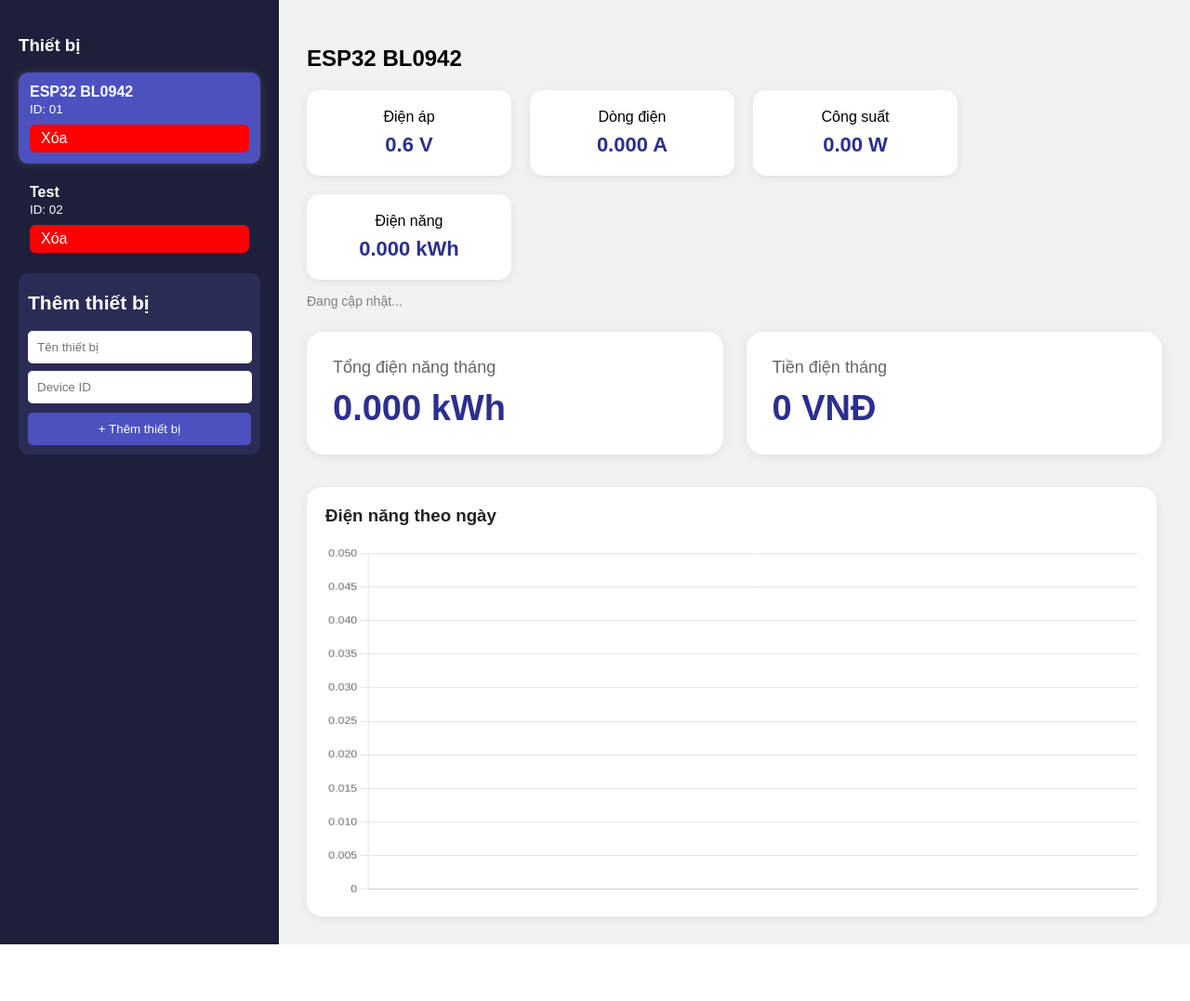
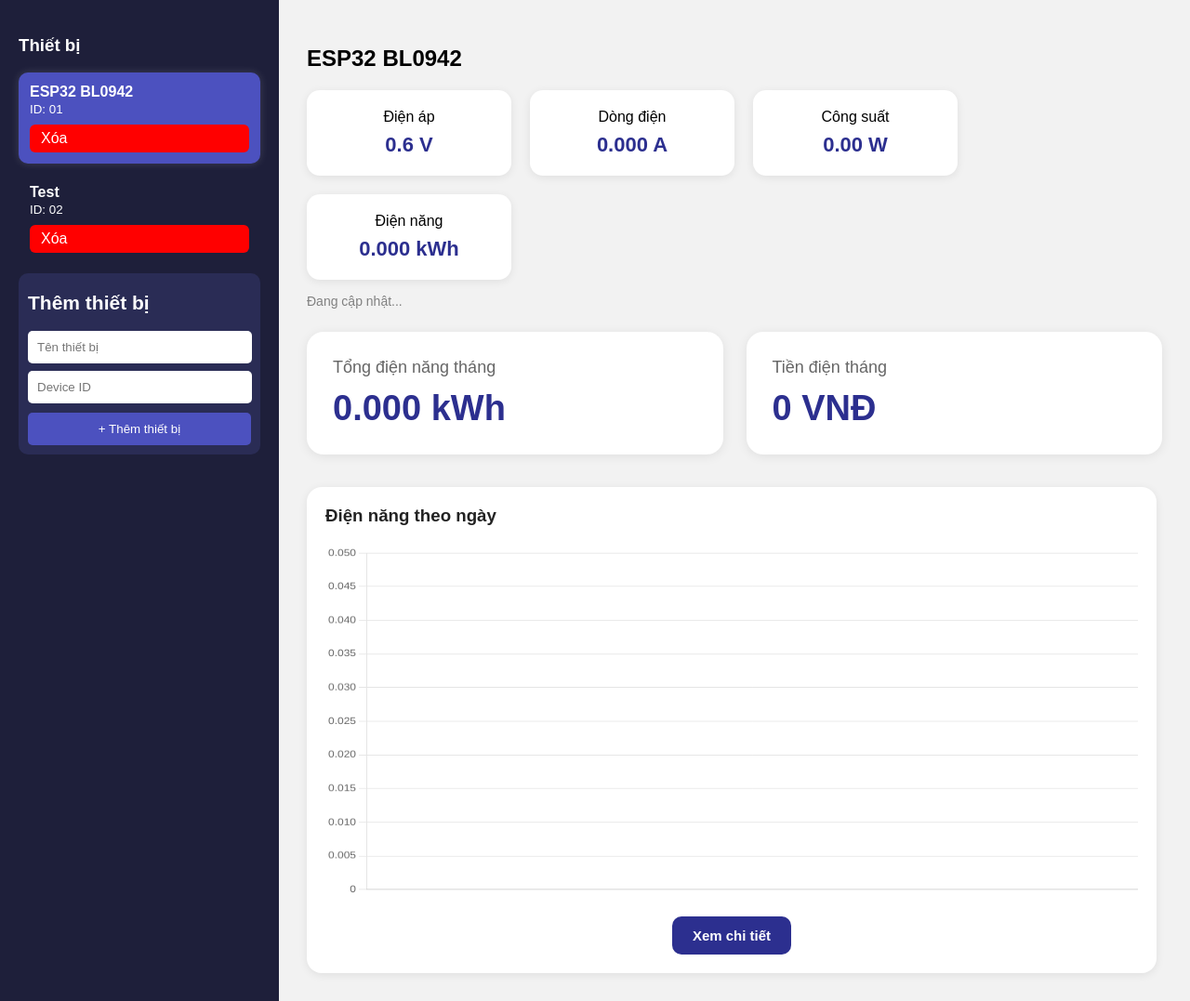
Before and after one commit to TranQuocBao1207/BL0942-WEB, a Django app: template templates/dashboard.html in a window 1280 px wide. Shown: the part 71-1148 px from the top of the page at 93% size. Before the commit the page ends 1087 px from the top, so only its background shows below. Run offline with Django 5.2, Linux system fonts and the light colour scheme; the template is opened without the code that fills it: values that come from a table or form of the project are taken from there, others are empty; data comes from the database, SQL or seed files in the repository.

Commit message:
add detail button css

```diff
--- a/templates/dashboard.html
+++ b/templates/dashboard.html
@@ -263,6 +263,38 @@
 
         color: #2c2f8f;
       }
+
+      .chart-detail-box {
+        margin-top: 20px;
+
+        text-align: center;
+      }
+
+      .detail-btn {
+        display: inline-block;
+
+        text-decoration: none;
+
+        background: #2c2f8f;
+
+        color: white;
+
+        padding: 12px 22px;
+
+        border-radius: 10px;
+
+        font-size: 15px;
+
+        font-weight: bold;
+
+        transition: 0.2s;
+      }
+
+      .detail-btn:hover {
+        background: #4c51bf;
+
+        transform: translateY(-2px);
+      }
     </style>
   </head>
 
@@ -388,6 +420,16 @@
           <h3>Điện năng theo ngày</h3>
 
           <canvas id="energyChart"></canvas>
+
+          <div class="chart-detail-box">
+            <a
+              href="https://docs.google.com/spreadsheets/d/1uju0s2W0iwLlfkBM2eHt-RS9TvsRAbrij437THnmI_8/edit?usp=sharing"
+              target="_blank"
+              class="detail-btn"
+            >
+              Xem chi tiết
+            </a>
+          </div>
         </div>
 
         {% else %}
```
